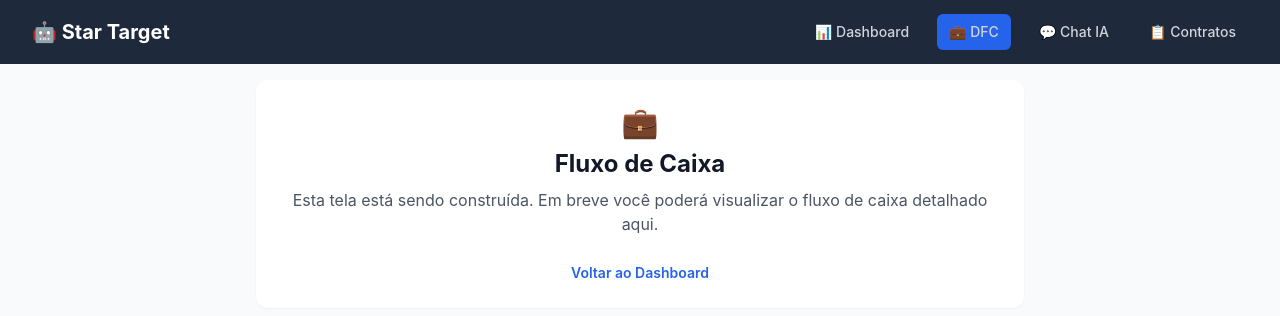
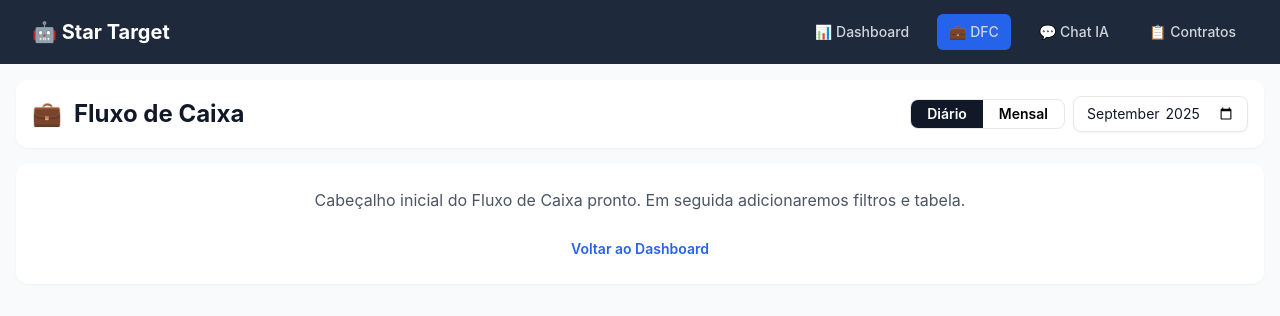
Before and after one commit to arthurbowens/ia-financeira-erp, an Angular app: page /fluxo-caixa in a window 1280 px wide. Shown: the top 316 px of the page. Built offline with nearby package versions, Linux system fonts and the light colour scheme.

Commit message:
feat(fluxo-caixa): adicionar cabeçalho com abas e seletor de mês

```diff
--- a/src/app/components/fluxo-caixa/fluxo-caixa.component.ts
+++ b/src/app/components/fluxo-caixa/fluxo-caixa.component.ts
@@ -1,18 +1,44 @@
 import { Component } from '@angular/core';
 import { CommonModule } from '@angular/common';
 import { RouterModule } from '@angular/router';
+import { FormsModule } from '@angular/forms';
 
 @Component({
   selector: 'app-fluxo-caixa',
   standalone: true,
-  imports: [CommonModule, RouterModule],
+  imports: [CommonModule, RouterModule, FormsModule],
   template: `
   <div class="min-h-screen bg-gray-50 p-4">
-    <div class="max-w-3xl mx-auto">
+    <div class="max-w-7xl mx-auto">
+      <!-- Cabeçalho -->
+      <div class="bg-white rounded-xl shadow-sm p-4 mb-4">
+        <div class="flex flex-col sm:flex-row sm:items-center sm:justify-between gap-3">
+          <div class="flex items-center gap-3">
+            <div class="text-2xl">💼</div>
+            <h1 class="text-2xl font-bold text-gray-900">Fluxo de Caixa</h1>
+          </div>
+          <div class="flex items-center gap-2">
+            <div class="inline-flex rounded-lg overflow-hidden border border-gray-200">
+              <button (click)="setVisao('diario')"
+                      [class.bg-gray-900]="visao==='diario'"
+                      [class.text-white]="visao==='diario'"
+                      class="px-4 py-1 text-sm font-semibold hover:bg-gray-100">Diário</button>
+              <button (click)="setVisao('mensal')"
+                      [class.bg-gray-900]="visao==='mensal'"
+                      [class.text-white]="visao==='mensal'"
+                      class="px-4 py-1 text-sm font-semibold hover:bg-gray-100">Mensal</button>
+            </div>
+            <input type="month"
+                   [ngModel]="mesSelecionado"
+                   (ngModelChange)="onMesAlterado($event)"
+                   class="bg-white border border-gray-200 rounded-lg px-3 py-1.5 text-sm text-gray-900 shadow-sm focus:outline-none focus:ring-2 focus:ring-primary-300" />
+          </div>
+        </div>
+      </div>
+
+      <!-- Placeholder do conteúdo futuro -->
       <div class="bg-white rounded-xl shadow-sm p-6 text-center">
-        <div class="text-3xl mb-2">💼</div>
-        <h1 class="text-2xl font-bold text-gray-900 mb-2">Fluxo de Caixa</h1>
-        <p class="text-gray-600">Esta tela está sendo construída. Em breve você poderá visualizar o fluxo de caixa detalhado aqui.</p>
+        <p class="text-gray-600">Cabeçalho inicial do Fluxo de Caixa pronto. Em seguida adicionaremos filtros e tabela.</p>
         <div class="mt-6">
           <a routerLink="/dashboard" class="text-sm font-semibold text-primary-600 hover:underline">Voltar ao Dashboard</a>
         </div>
@@ -21,4 +47,15 @@ import { RouterModule } from '@angular/router';
   </div>
   `,
 })
-export class FluxoCaixaComponent {}
+export class FluxoCaixaComponent {
+  visao: 'diario' | 'mensal' = 'diario';
+  mesSelecionado: string = new Date().toISOString().slice(0, 7); // YYYY-MM
+
+  setVisao(nova: 'diario' | 'mensal'): void {
+    this.visao = nova;
+  }
+
+  onMesAlterado(valor: string): void {
+    this.mesSelecionado = valor;
+  }
+}
```
